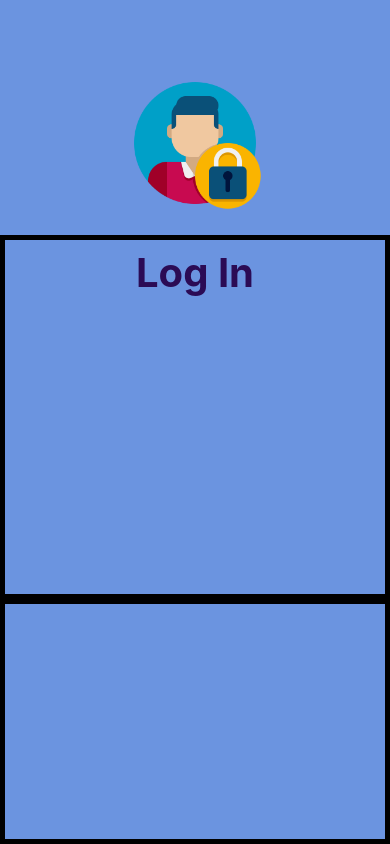
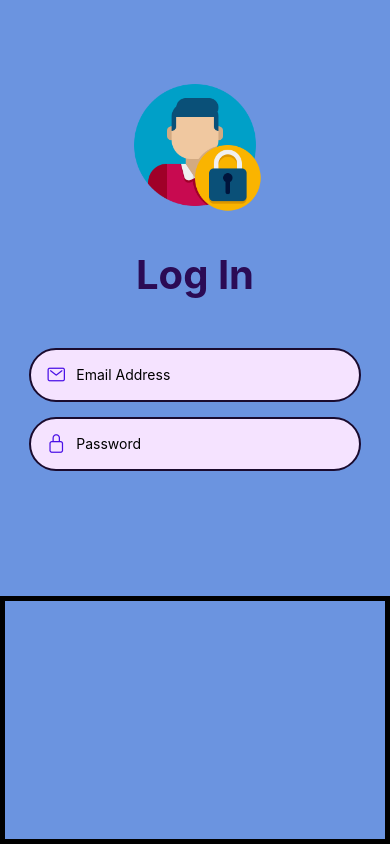
Before and after one commit to joshptn/appdev2, a React Native app in the folder react-native-layout/: screen / in a window 390 px wide. Built offline with nearby package versions, Linux system fonts and the light colour scheme.

Commit message:
Install Ionicons and style Body Content

```diff
--- a/react-native-layout/package.json
+++ b/react-native-layout/package.json
@@ -9,6 +9,7 @@
     "web": "expo start --web"
   },
   "dependencies": {
+    "@expo/vector-icons": "^15.0.3",
     "expo": "~54.0.33",
     "expo-status-bar": "~3.0.9",
     "react": "19.1.0",
--- a/react-native-layout/src/screen/Login.js
+++ b/react-native-layout/src/screen/Login.js
@@ -1,5 +1,6 @@
 import React from 'react';
 import { View, Text, TextInput, TouchableOpacity, Image, StyleSheet } from 'react-native';
+import { Ionicons } from '@expo/vector-icons';
 
 export default function Login() {
   return (
@@ -12,13 +13,23 @@ export default function Login() {
         </View>
 
         {/* Body */}
-      <View style={styles.contentSection}>
+        <View style={styles.body}>
+            <View style={styles.inputContainer}>
+                <Ionicons name="mail-outline" size={20} style={styles.icon} />
+                <TextInput  placeholder="Email Address" style={styles.input}
+            />
+            </View>
+
+            <View style={styles.inputContainer}>
+                <Ionicons name="lock-closed-outline" size={20} style={styles.icon} />
+                <TextInput placeholder="Password" style={styles.input} />
+            </View>
         </View>
 
         {/* Footer */}
         <View style={styles.footer}>
+
         </View>
-
     </View>
   );
 }
@@ -49,10 +60,32 @@ const styles = StyleSheet.create({
         marginTop: 130
     },
 
-    contentSection: {
+    body: {
         flex: 1.5,
-        borderColor: 'black',
-        borderWidth: 5,
+        alignItems: 'center',
+        justifyContent: 'center'
+    },
+
+    inputContainer: {
+        flexDirection: 'row',
+        borderWidth: 2,
+        borderColor: '#1a0b2e',
+        borderRadius: 35,
+        marginBottom: 15,
+        width: '85%',
+        paddingHorizontal: 15,
+        backgroundColor: '#f5e3ff',
+        alignItems: 'center'
+    },
+
+    input:{
+        height: 50,
+        flex: 1
+    },
+
+    icon: {
+        color: "#4910e6",
+        marginRight: 10
     },
 
     footer: {
@@ -61,4 +94,5 @@ const styles = StyleSheet.create({
         borderWidth: 5,
     },
 
+
 });
```
Also changed, not shown: 1 other file (tests, documents, lock files or other folders). Lines whose indentation alone changed are shown as unchanged.
